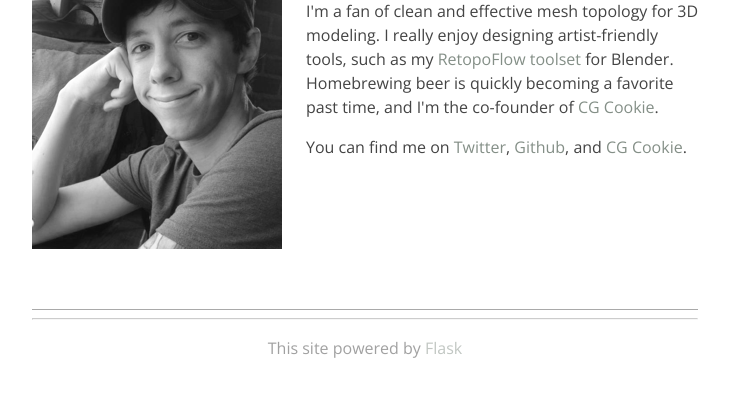
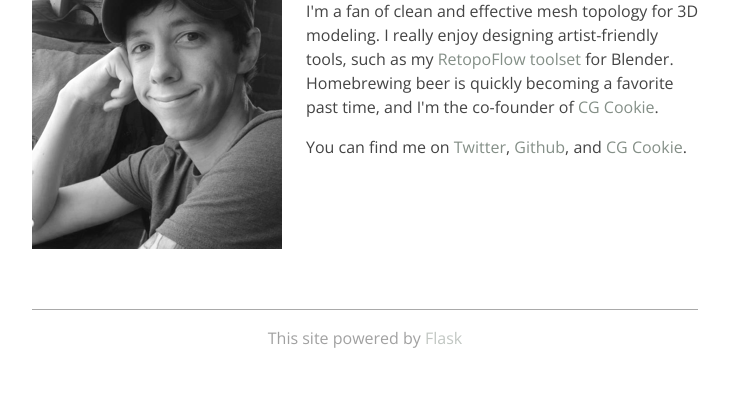
Before and after one commit to carter2422/jw3d, a Flask app: page / in a window 1280 px wide. Shown: the part 261-679 px from the top of the page, without its empty margins (275-1004 px from the left). Run offline with Flask 2, Linux system fonts and the light colour scheme.

Commit message:
Remove fades from layout.

```diff
--- a/templates/layout.html
+++ b/templates/layout.html
@@ -25,8 +25,7 @@
 
     <footer>
       <div class="container">
-        <hr class="fade">
-        <p class="fade">
+        <p>
           This site powered by <a href="http://flask.pocoo.org">Flask</a>
         </p>
       </div>
```
